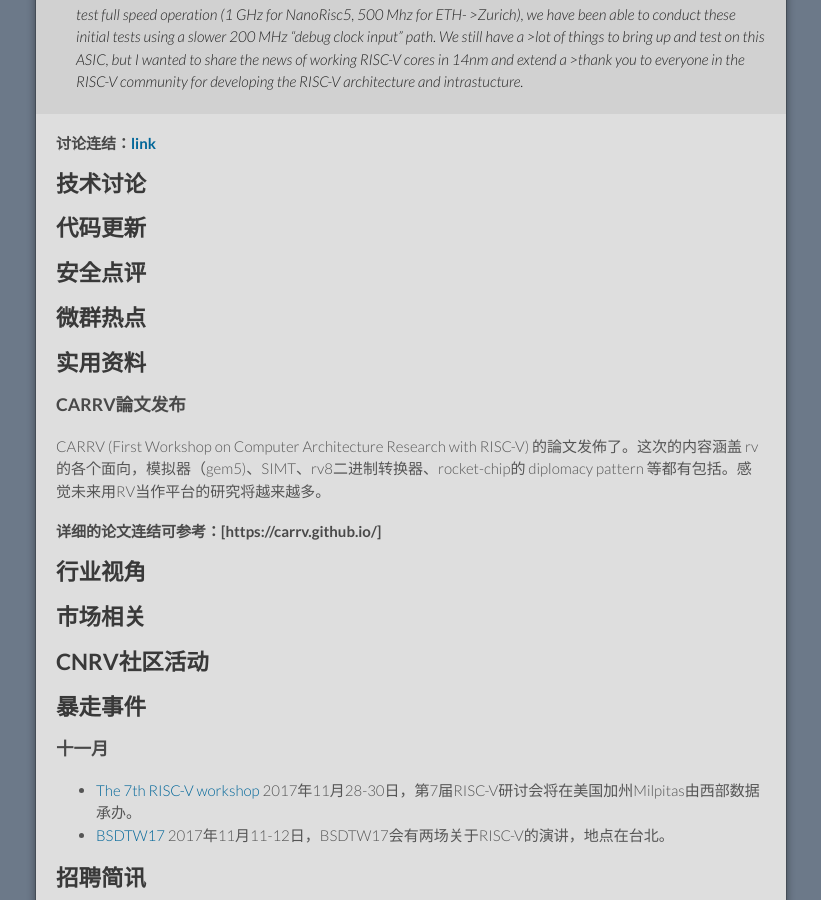
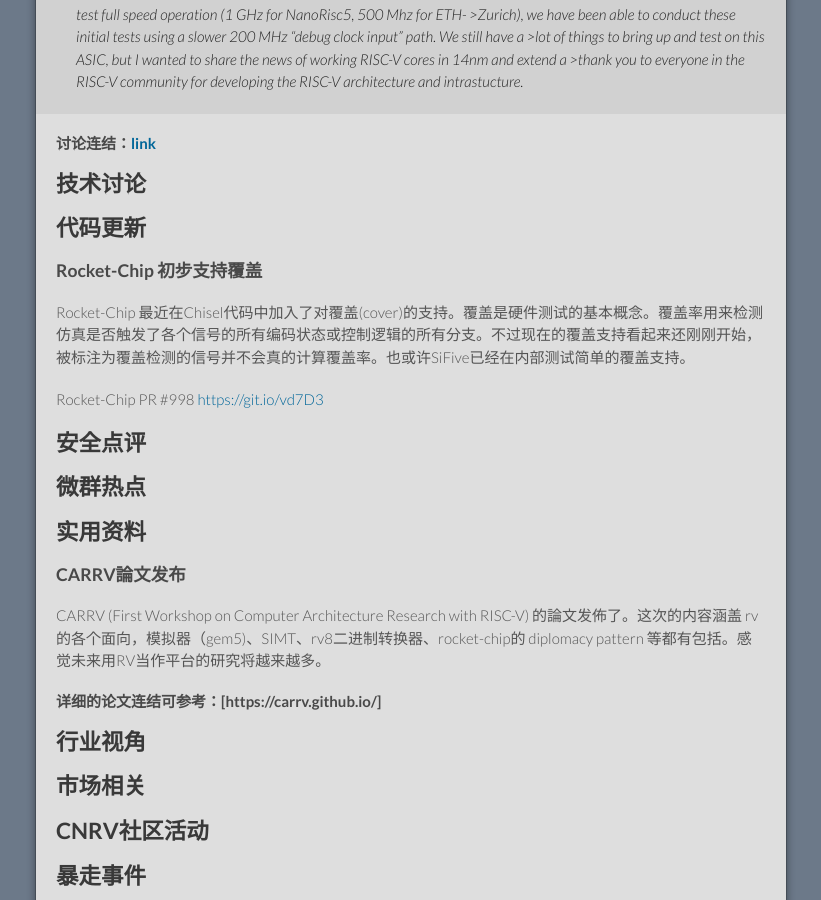
Before and after one commit to cnrv/home, a Jekyll site: the page built from bi-week-rpts/2017-10-26.md, in a window 1280 px wide and 900 px high, scrolled down 995 px. Shown: the whole window, without its empty margins (229-1050 px from the left). Built offline with Jekyll 4.4.1, drawn with Linux system fonts in a browser that asks for light colours; Markdown is read by kramdown in place of the engine named in the settings; comment, search, counter and statistics services are not loaded; our own code applies the rules of GitHub Pages for plain Markdown files.

Commit message:
add coverage in Rocket-chip

```diff
--- a/bi-week-rpts/2017-10-26.md
+++ b/bi-week-rpts/2017-10-26.md
@@ -36,6 +36,12 @@
 ## 技术讨论
 
 ## 代码更新
+
+### Rocket-Chip 初步支持覆盖
+
+Rocket-Chip 最近在Chisel代码中加入了对覆盖(cover)的支持。覆盖是硬件测试的基本概念。覆盖率用来检测仿真是否触发了各个信号的所有编码状态或控制逻辑的所有分支。不过现在的覆盖支持看起来还刚刚开始，被标注为覆盖检测的信号并不会真的计算覆盖率。也或许SiFive已经在内部测试简单的覆盖支持。
+
+Rocket-Chip PR \#998 [https://git.io/vd7D3](https://github.com/freechipsproject/rocket-chip/pull/998)
 
 ## 安全点评
 
```
